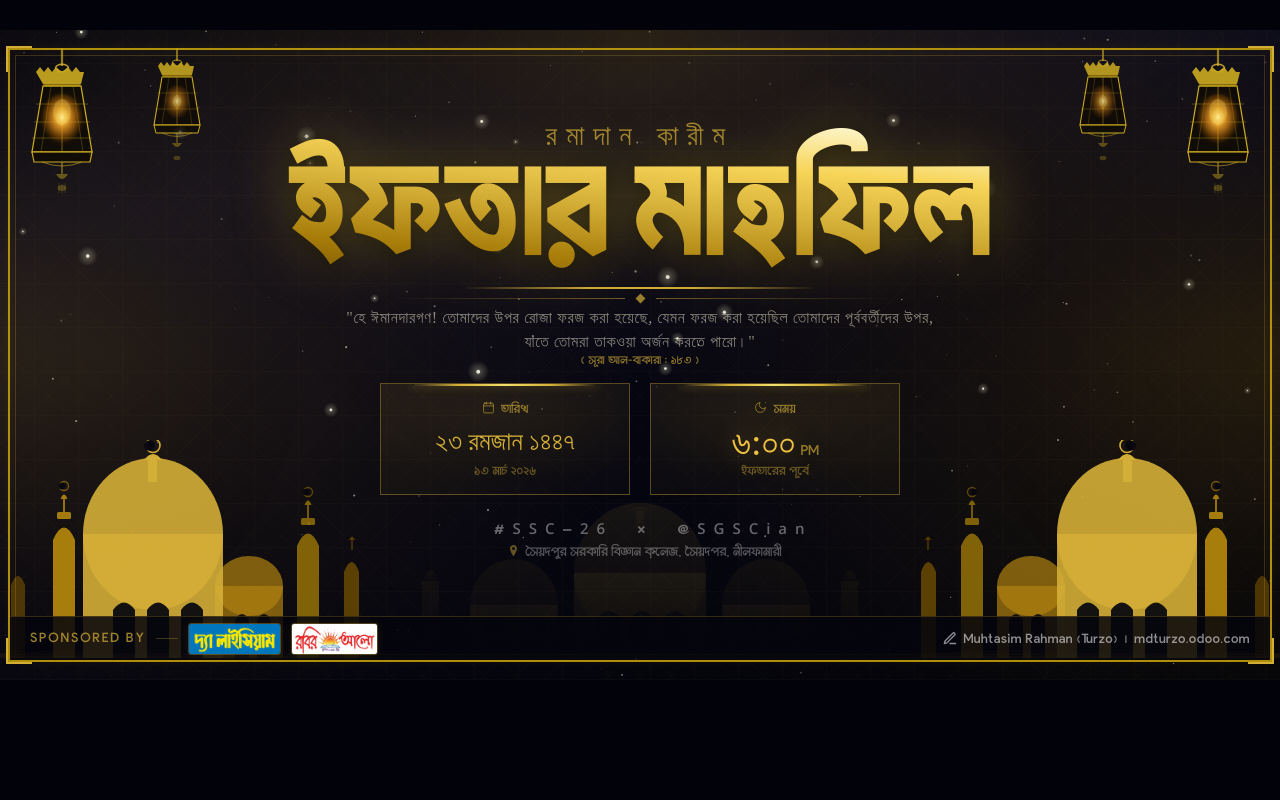
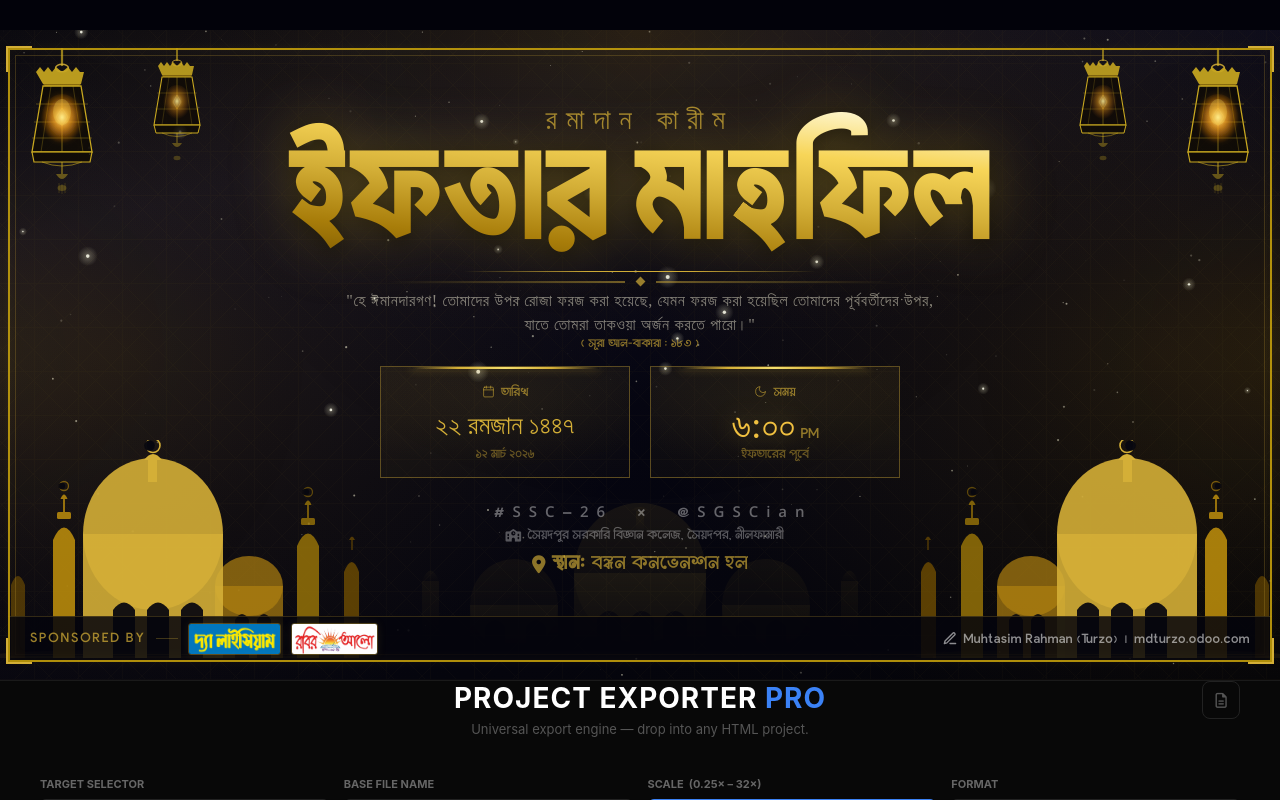
Before and after one commit to muhtasim-rahman/iftar-banner-1447, a plain HTML site: page index.html in a window 1280 px wide. Drawn offline with nearby package versions, Linux system fonts and the light colour scheme; a web font is replaced by a local one.

Commit message:
Updated date and location

```diff
--- a/index.html
+++ b/index.html
@@ -269,12 +269,30 @@
   margin-top: 20px;
   padding-left: 2px;
 }
-.location-row {
+.location-row, .school-row {
   font-family:'MahinRafid', sans-serif;
   font-size:14.5px; color:rgba(255,255,255,0.32);
   display:flex; align-items:center; gap:6px;
 }
 
+.school-row i{
+  font-size:12.5px;
+}
+
+.location-row{
+  font-size:22px;
+  /* font-weight: bold; */
+  color:rgba(212,175,55,0.65);
+  letter-spacing: .4px;
+}
+
+.location-row b{
+  letter-spacing: 1.1px;
+}
+
+.location-row i{
+  font-size:18px;
+}
 /* ════════════════════════════════════════════════
    FOOTER BAR — inside border
    Left: "Sponsored by" label + sponsor names
@@ -664,8 +682,8 @@
             </svg>
             <span class="card-icon-label">তারিখ</span>
           </div>
-          <div class="card-value">২৩ রমজান ১৪৪৭</div>
-          <div class="card-sub">১৩ মার্চ ২০২৬</div>
+          <div class="card-value">২২ রমজান ১৪৪৭</div>
+          <div class="card-sub">১২ মার্চ ২০২৬</div>
         </div>
       </div>
 
@@ -690,11 +708,13 @@
 
     <div class="social-row"> &nbsp; #SSC-26 &nbsp;×&nbsp; @SGSCian</div>
 
-    <div class="location-row">  &nbsp;
-      <svg width="11" height="14" viewBox="0 0 11 14" fill="rgba(212,175,55,0.45)">
-        <path d="M5.5 0C3.57 0 2 1.57 2 3.5 2 6.13 5.5 11.5 5.5 11.5S9 6.13 9 3.5C9 1.57 7.43 0 5.5 0zm0 5a1.5 1.5 0 1 1 0-3 1.5 1.5 0 0 1 0 3z"/>
-      </svg>
+    <div class="school-row">  &nbsp;
+<i class="fa-solid fa-school"></i>
       সৈয়দপুর সরকারি বিজ্ঞান কলেজ, সৈয়দপর, নীলফামারী
+    </div>
+        <div class="location-row">
+<i class="fa-solid fa-location-dot"></i>
+      <b> স্থান: </b> বন্ধন কনভেনশন হল
     </div>
 
   </div>
@@ -761,6 +781,7 @@
     ctx.fillStyle='rgba(255,255,240,0.85)'; ctx.fill();
   }
 </script>
-<script src="https://muhtasim-rahman.github.io/exporter-pro/export.js"></script>
+<!-- <script src="https://muhtasim-rahman.github.io/exporter-pro/export.js"></script> -->
+<script src="./export.js"></script>
 </body>
 </html>
```
